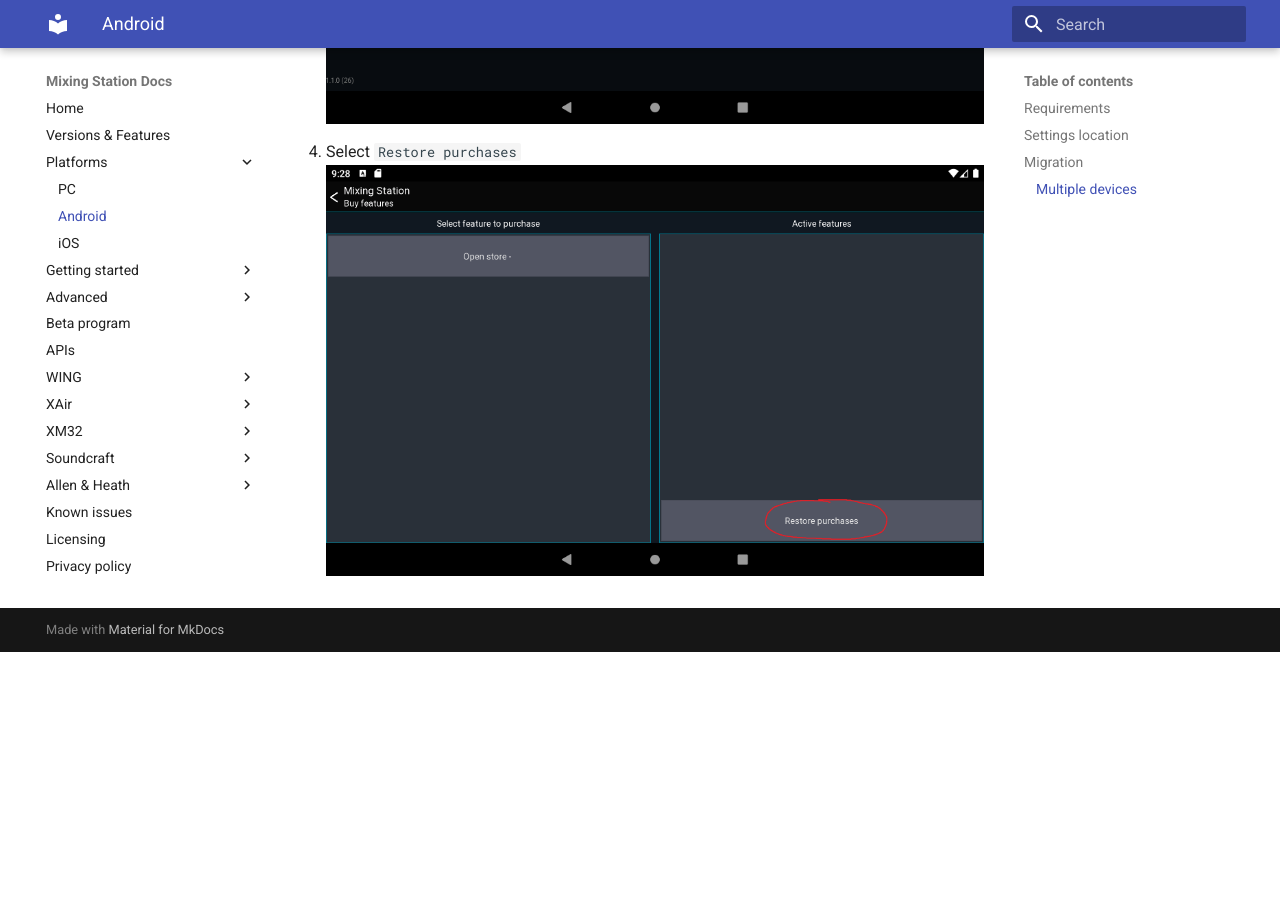
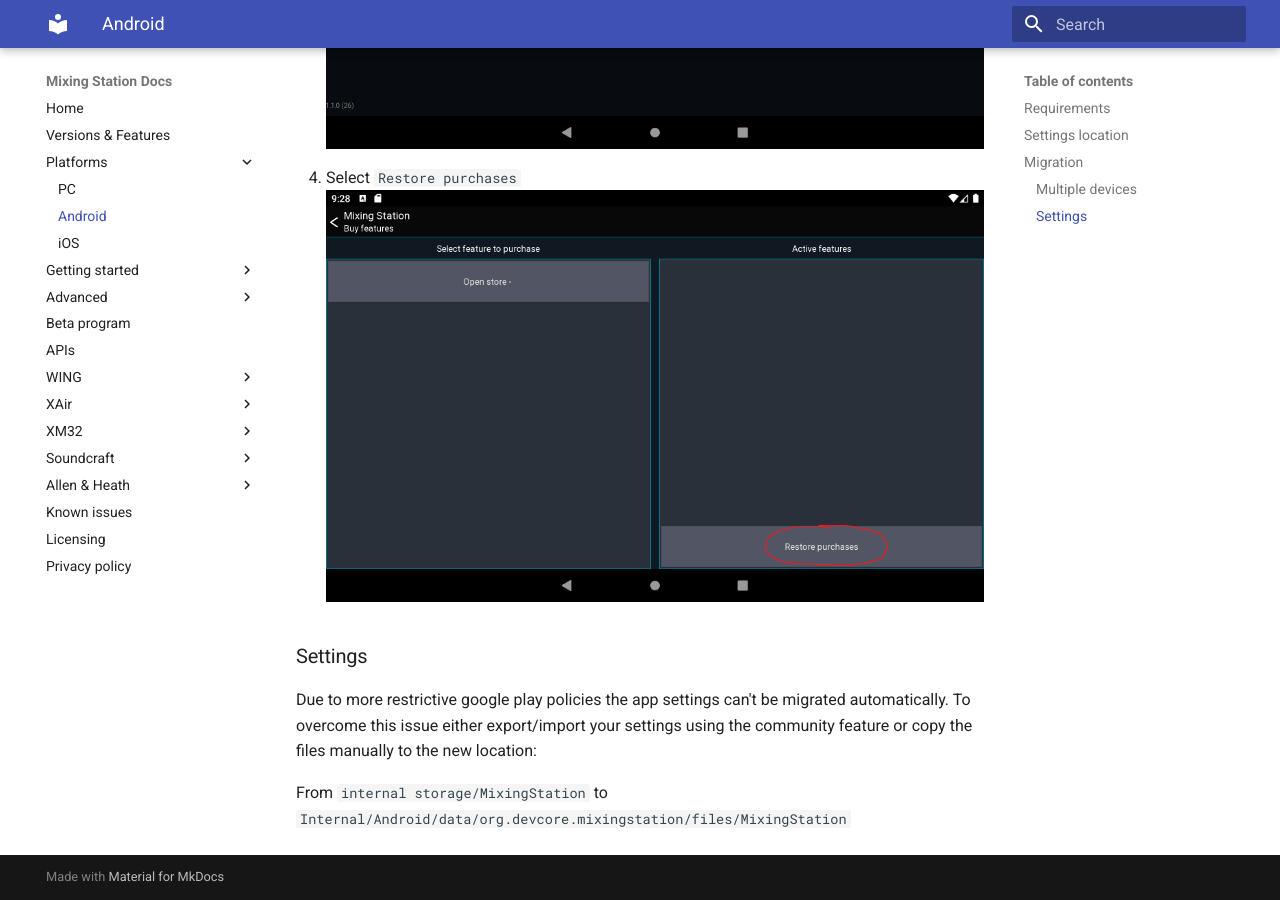
Before and after one commit to davidgiga1993/mixing-station-docs, an MkDocs documentation site: the page built from docs/platforms/android.md, in a window 1280 px wide and 900 px high, scrolled down 3295 px. Built offline with MkDocs 1.6.1 and Material for MkDocs 9.7.7, drawn with Linux system fonts in a browser that asks for light colours; before the commit the page ends 3947 px from its top, so only the background shows below that; some of the changed text lies outside the part shown.

Commit message:
Update android docs

```diff
--- a/docs/platforms/android.md
+++ b/docs/platforms/android.md
@@ -42,3 +42,10 @@
    ![Screenshot menu](../img/migration/11.png)
 4. Select `Restore purchases`
    ![Screenshot license](../img/migration/12.png)
+
+### Settings
+Due to more restrictive google play policies the app settings can't be migrated automatically.
+To overcome this issue either export/import your settings using the community feature or
+copy the files manually to the new location:
+
+From `internal storage/MixingStation` to `Internal/Android/data/org.devcore.mixingstation/files/MixingStation`
```
Also changed, not shown: other parts of docs/platforms/android.md (+1 -1 lines).
